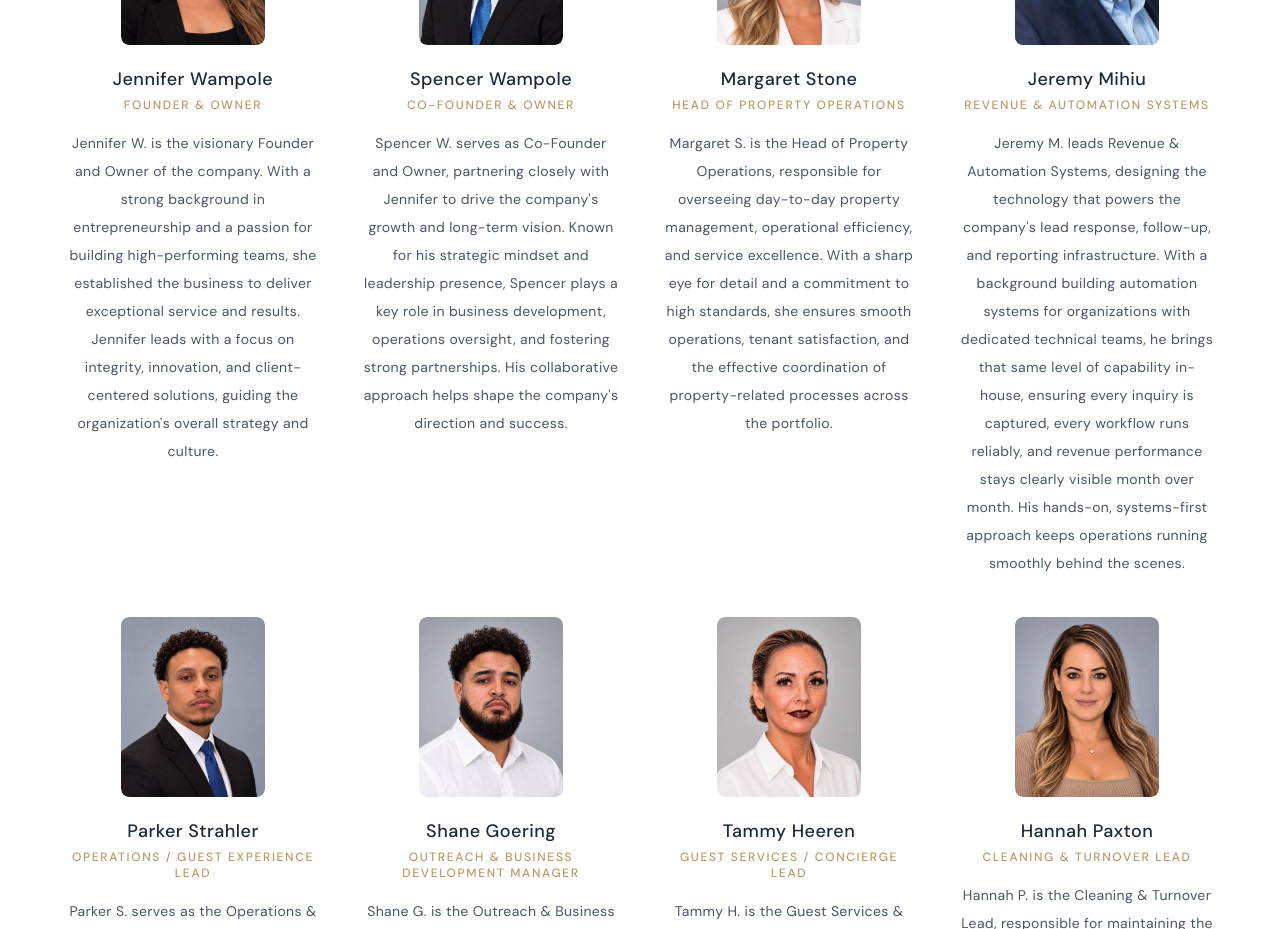
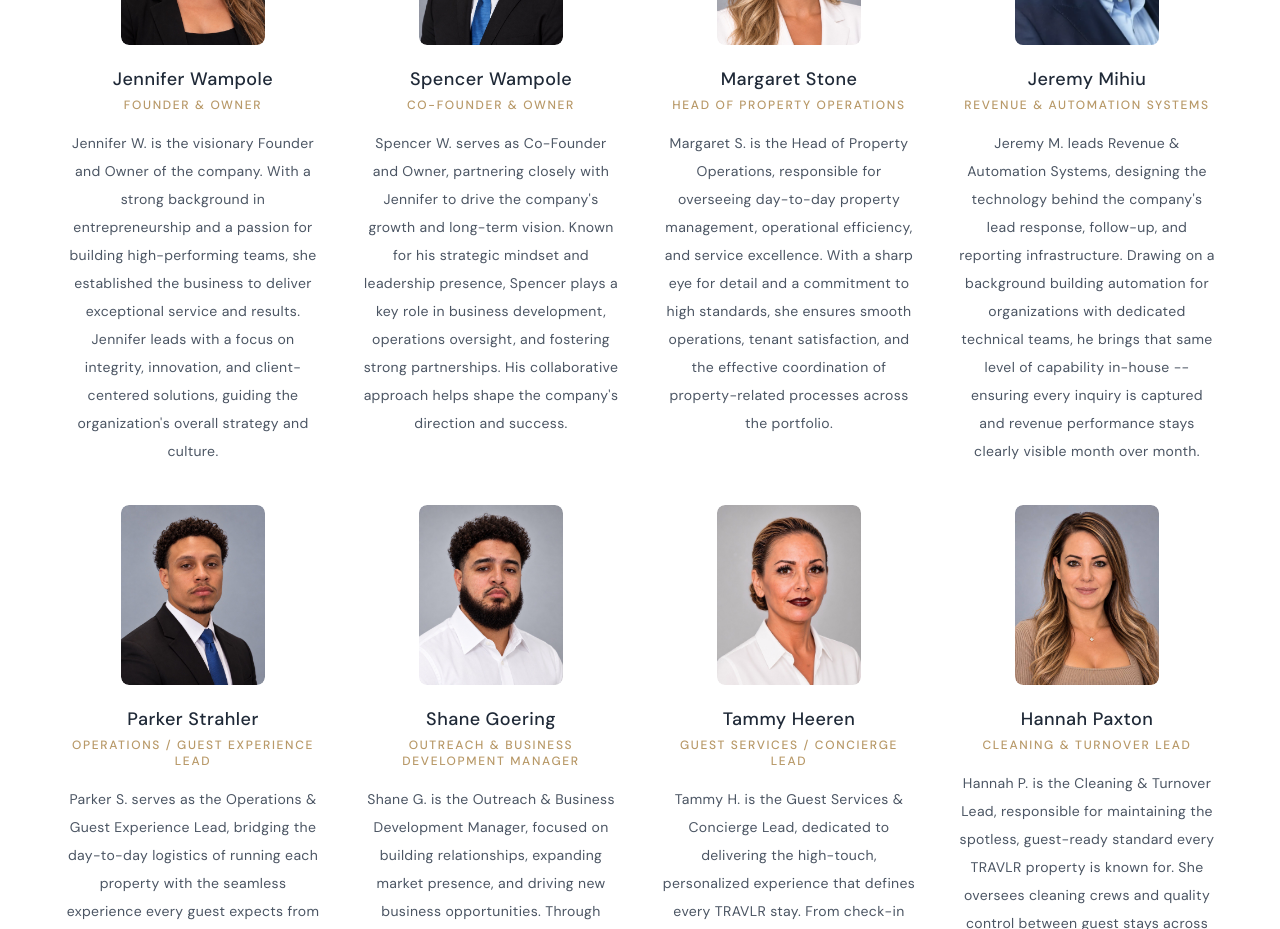
Before and after one commit to jwampole86/travlr-website, a React (Vite) app: page /About in a window 1280 px wide. Shown: the part 3900-4829 px from the top of the page. Built offline with nearby package versions, Linux system fonts and the light colour scheme; no server answers; a web font is replaced by a local one.

Commit message:
Update Jeremy Mihiu team bio

```diff
--- a/src/pages/AboutReference.jsx
+++ b/src/pages/AboutReference.jsx
@@ -15,7 +15,7 @@ const team = [
   { name: "Jennifer Wampole", role: "Founder & Owner", image: "/team/margaret-s.jpg", bio: "Jennifer W. is the visionary Founder and Owner of the company. With a strong background in entrepreneurship and a passion for building high-performing teams, she established the business to deliver exceptional service and results. Jennifer leads with a focus on integrity, innovation, and client-centered solutions, guiding the organization's overall strategy and culture." },
   { name: "Spencer Wampole", role: "Co-Founder & Owner", image: "/team/spencer-w.jpg", bio: "Spencer W. serves as Co-Founder and Owner, partnering closely with Jennifer to drive the company's growth and long-term vision. Known for his strategic mindset and leadership presence, Spencer plays a key role in business development, operations oversight, and fostering strong partnerships. His collaborative approach helps shape the company's direction and success." },
   { name: "Margaret Stone", role: "Head of Property Operations", image: "/team/jennifer-w.jpg", bio: "Margaret S. is the Head of Property Operations, responsible for overseeing day-to-day property management, operational efficiency, and service excellence. With a sharp eye for detail and a commitment to high standards, she ensures smooth operations, tenant satisfaction, and the effective coordination of property-related processes across the portfolio." },
-  { name: "Jeremy Mihiu", role: "Revenue & Automation Systems", image: "/team/jeremy-mihiu.webp", zoom: 1.5, bio: "Jeremy M. leads Revenue & Automation Systems, designing the technology that powers the company's lead response, follow-up, and reporting infrastructure. With a background building automation systems for organizations with dedicated technical teams, he brings that same level of capability in-house, ensuring every inquiry is captured, every workflow runs reliably, and revenue performance stays clearly visible month over month. His hands-on, systems-first approach keeps operations running smoothly behind the scenes." },
+  { name: "Jeremy Mihiu", role: "Revenue & Automation Systems", image: "/team/jeremy-mihiu.webp", zoom: 1.5, bio: "Jeremy M. leads Revenue & Automation Systems, designing the technology behind the company's lead response, follow-up, and reporting infrastructure. Drawing on a background building automation for organizations with dedicated technical teams, he brings that same level of capability in-house -- ensuring every inquiry is captured and revenue performance stays clearly visible month over month." },
   { name: "Parker Strahler", role: "Operations / Guest Experience Lead", image: "/team/parker-strahler.jpg", bio: "Parker S. serves as the Operations & Guest Experience Lead, bridging the day-to-day logistics of running each property with the seamless experience every guest expects from TRAVLR. Parker works closely across the cleaning, maintenance, and guest services teams to ensure every handoff -- from check-out to turnover to check-in -- happens without a hitch. With a strong operational mindset and genuine focus on the guest's perspective, Parker helps turn behind-the-scenes coordination into the kind of effortless stay guests remember." },
   { name: "Shane Goering", role: "Outreach & Business Development Manager", image: "/team/shane-goering-v2.jpg", bio: "Shane G. is the Outreach & Business Development Manager, focused on building relationships, expanding market presence, and driving new business opportunities. Through strategic networking, client engagement, and proactive outreach, Shane helps grow the company's reach and strengthen its position in the industry." },
   { name: "Tammy Heeren", role: "Guest Services / Concierge Lead", image: "/team/tammy-heeren.jpg", bio: "Tammy H. is the Guest Services & Concierge Lead, dedicated to delivering the high-touch, personalized experience that defines every TRAVLR stay. From check-in coordination to round-the-clock guest support, Tammy ensures every guest interaction reflects the company's boutique-luxury standard. Her warm, attentive approach and genuine commitment to hospitality make every guest feel cared for from arrival to departure." },
```
